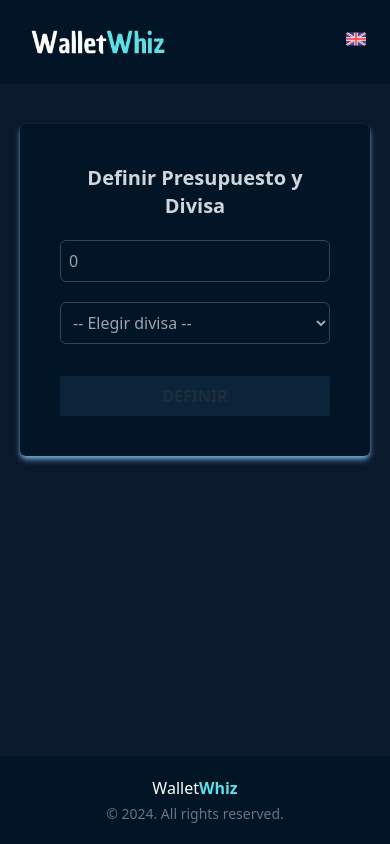
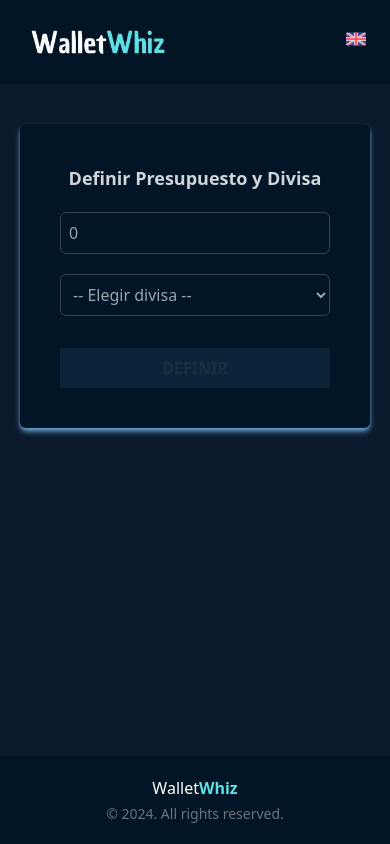
Before and after one commit to Estebanf04/walletwhiz-app, a React (Vite) app: page / in a window 390 px wide. Built offline with nearby package versions, Linux system fonts and the light colour scheme.

Commit message:
visual improvements 3

```diff
--- a/src/components/BudgetForm.tsx
+++ b/src/components/BudgetForm.tsx
@@ -33,7 +33,7 @@ export default function BudgetForm() {
   return (
     <form className="space-y-5" onSubmit={handleSubmit}>
         <div className="flex flex-col space-y-5">
-            <label htmlFor="budget" className="text-xl sm:text-3xl text-gray-300 font-black text-center">
+            <label htmlFor="budget" className="text-lg sm:text-3xl text-gray-300 font-black text-center">
                 {t("budget-form.tittle")}
             </label>
 
```
